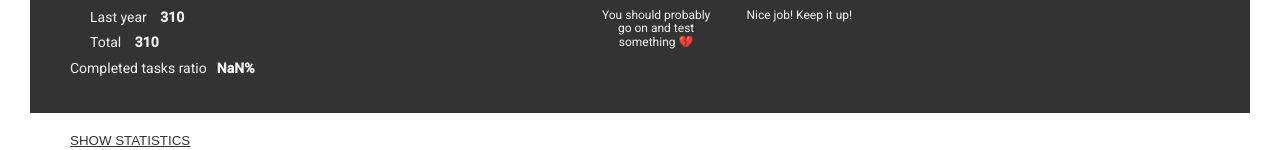
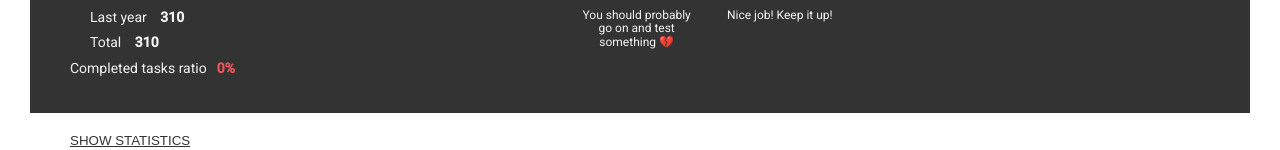
Before and after one commit to OneBootcamp-1-0/itsdone-1, a React app: page /grid in a window 1280 px wide. Shown: the part 530-680 px from the top of the page. Built offline with nearby package versions, Linux system fonts and the light colour scheme; no server answers.

Commit message:
fixed rationCompleted function

```diff
--- a/src/components/Statistics/Statistics.jsx
+++ b/src/components/Statistics/Statistics.jsx
@@ -19,7 +19,6 @@ const Statistics = props => {
   const showStat = () => {
     statBlock.current.style.display = 'block';
     showStatBtn.current.style.display = 'none';
-    ratio.current.style.color = getColor();
   };
 
   const toggleRadioButtons = id => {
@@ -31,7 +30,7 @@ const Statistics = props => {
   };
 
   const completedNumber = filterCompleted();
-  const ratioCompleted = Math.round((completedNumber / cards.length) * 100);
+  const ratioCompleted = cards.length ? Math.round((completedNumber / cards.length) * 100) : 0;
 
   const getColor = () => {
     return getValueFromObject(ratioCompleted, {
@@ -56,7 +55,7 @@ const Statistics = props => {
                 <li>Total <span>310</span></li>
               </ul>
             </li>
-            <li>Completed tasks ratio<span ref={ratio}>{ratioCompleted}%</span></li>
+            <li>Completed tasks ratio<span style={{color: getColor()}} ref={ratio}>{ratioCompleted}%</span></li>
           </ul>
           <div>
             <ul className={css.sorting__list}>
```
